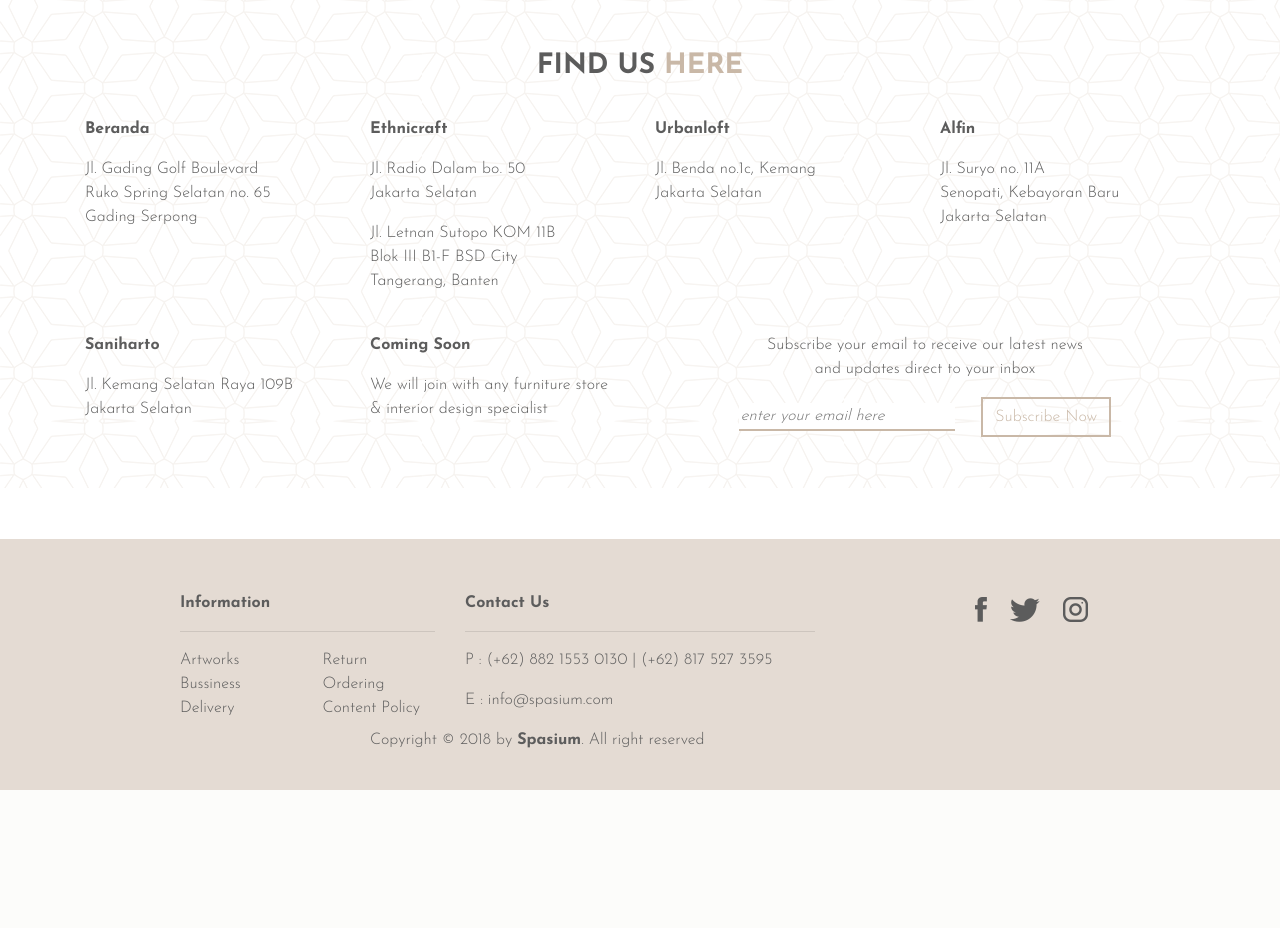
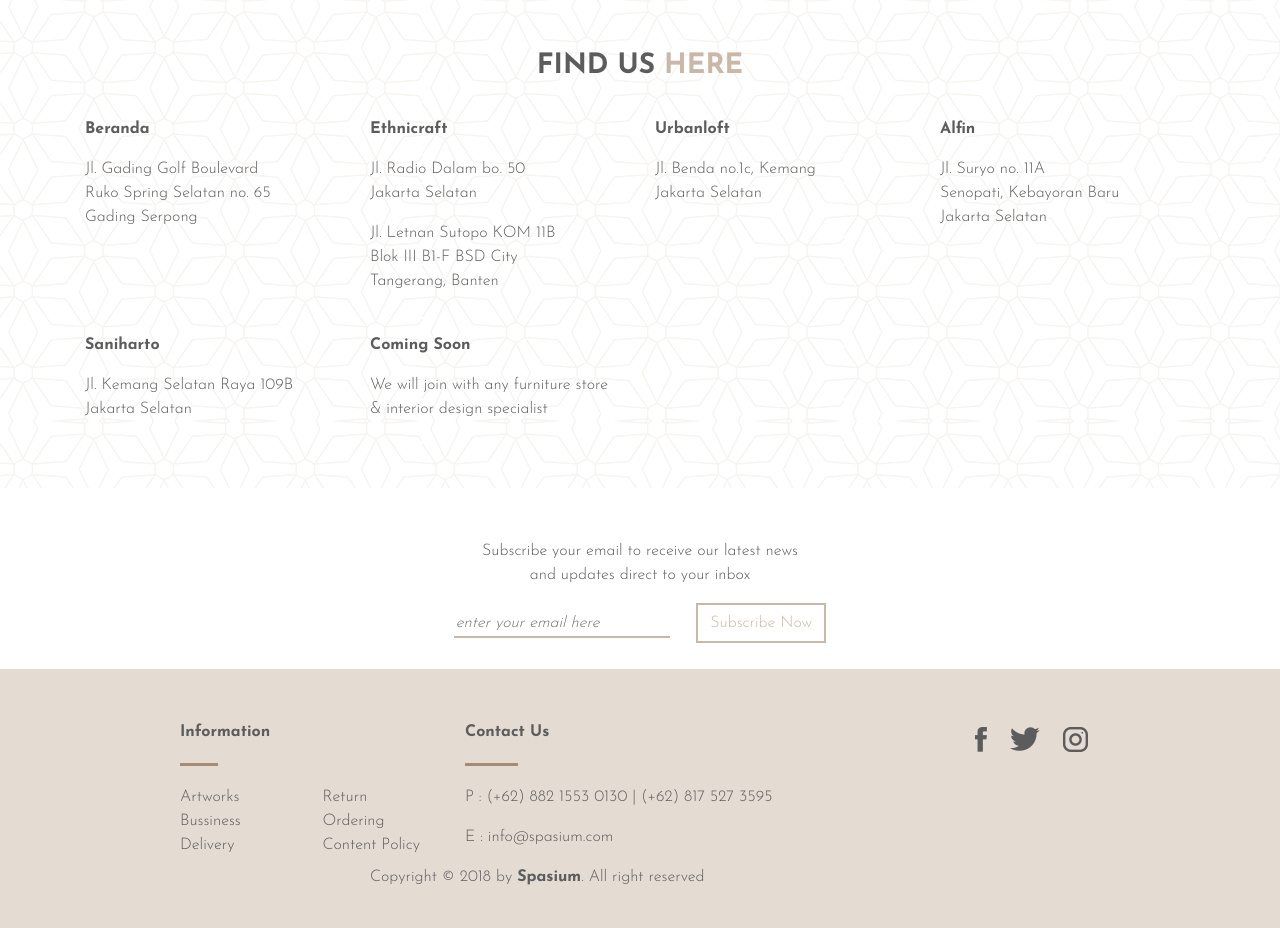
Before and after one commit to Merdeka-45/spasium, a PHP site: page / in a window 1280 px wide. Shown: the part 4293-5221 px from the top of the page. Before the commit the page ends 5083 px from the top, so only its background shows below. Run offline with PHP 8.4, Linux system fonts and the light colour scheme.

Commit message:
update find us, navbar, and hr footer

```diff
--- a/assets/css/style.css
+++ b/assets/css/style.css
@@ -368,6 +368,13 @@ section{
     padding-bottom: 3%;
     margin-bottom: 0%;
 }
+#footer-lp .footer--hr{
+    width: 15%;
+    border-top: 3px solid #a58b74;
+    -webkit-margin-start: 0px;
+    margin-bottom: 19px;
+    margin-top: 19px;
+}
 .footer-menu a{
     color: #5c5c5c;
     display: block;
--- a/index.html
+++ b/index.html
@@ -27,7 +27,7 @@
                 var windowpos = $(window).scrollTop();
                 if (windowpos >= pos.top & windowpos > 50) {
                     menu.css({"background-color":"#fff"});
-                    menu.css({"padding-top":"1%"});
+                    menu.css({"padding-top":"0%"});
                 } else {
                     menu.css({"background-color":"transparent"});
                     menu.css({"padding-top":"3%"});
@@ -446,6 +446,12 @@
                         & interior design specialist
                     </p>
                 </div>
+            </div>
+        </div>
+    </section>
+    <section id="subscribe-lp">
+        <div class="container">
+            <div class="row justify-content-center">
                 <div class="col-md-6 text-center">
                     <p>
                         Subscribe your email to receive our latest news <br>
@@ -463,7 +469,7 @@
         <div class="container">
             <div class="row justify-content-center">
                 <div class="col-md-3">
-                    <p class="bold">Information</p>
+                    <p class="bold p-no-ma">Information</p>
                     <hr class="footer--hr">
                     <div class="row footer-menu">
                         <div class="col-md-6">
@@ -479,7 +485,7 @@
                     </div>
                 </div>
                 <div class="col-md-4">
-                    <p class="bold">Contact Us</p>
+                    <p class="bold p-no-ma">Contact Us</p>
                     <hr class="footer--hr">
                     <p>P : (+62) 882 1553 0130 | (+62) 817 527 3595</p>
                     <p>E : info@spasium.com</p>
```
